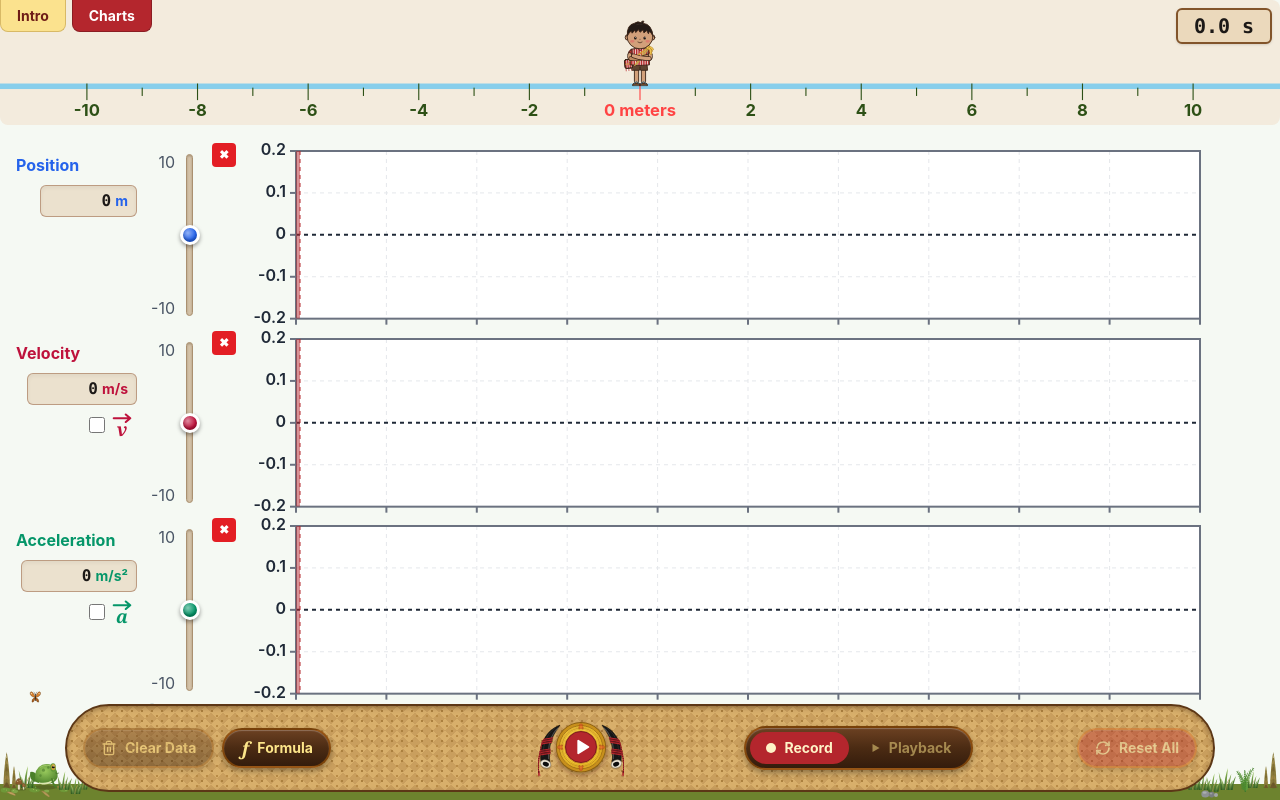
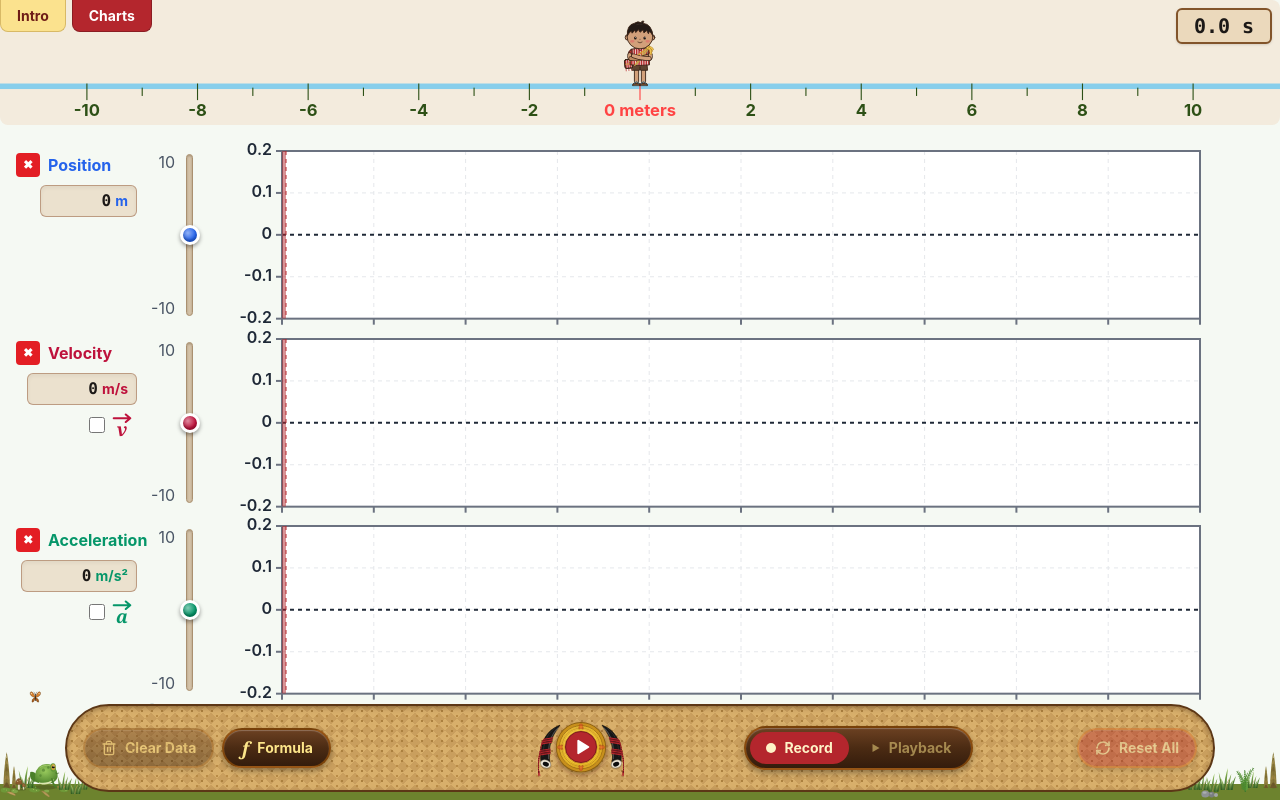
Before and after one commit to Sawla-1/pit-sim-motion-1d, a React (Vite) app: page / in a window 1280 px wide. Both pictures are taken after a click on the button "Charts". Built offline with nearby package versions, Linux system fonts and the light colour scheme.

Commit message:
Hide button beside the chart name on bigger screens

```diff
--- a/src/components/ChartControls.jsx
+++ b/src/components/ChartControls.jsx
@@ -151,6 +151,19 @@ export function ChartPanel({
     );
   }
 
+  // The hide button (✖). Drawn in two spots; CSS shows one: beside the chart's name on bigger
+  // screens (in line with the ⊕ buttons), or at the chart's top-left on phones held upright.
+  const hideButton = (where) => (
+    <button
+      type="button"
+      aria-label={`Hide ${label} chart`}
+      onClick={onHide}
+      className={`${where} absolute z-10 w-6 h-6 rounded bg-[#E31E24] text-white text-xs font-bold cursor-pointer`}
+    >
+      ✖
+    </button>
+  );
+
   return (
     // One row: input on the left, chart on the right (phones: input on top).
     // Phones: fixed chart heights. Tablets held upright: at least those heights, and the rows
@@ -172,20 +185,17 @@ export function ChartPanel({
       isLast ? "tablet-upright:flex-[1_0_216px]" : "tablet-upright:flex-[1_0_170px]"
     }`}>
       {/* Bottom row: 18px under the input, so its slider ends where the plot ends */}
-      <div className={`flex ${isBottom ? "sm:pb-[18px]" : ""}`}>{input}</div>
+      <div className={`relative flex ${isBottom ? "sm:pb-[18px]" : ""}`}>
+        {/* Bigger screens: beside the name (PhysicsInput leaves 32px for it, top 12px / short screens 6px) */}
+        {hideButton("hidden sm:block left-0 top-3 [@media(max-height:600px)]:top-1.5")}
+        {input}
+      </div>
       <div className={`relative flex-1 min-w-0 pt-0.5 pb-0.5 pr-12 max-lg:pr-14 ${
         isBottom ? "h-[172px] sm:h-auto" : "h-[126px] sm:h-auto"
       }`}>
-        {/* Hide button: top-left, beside the top y-axis number, outside the plot,
-            so it is not in the way of a finger dragging on the chart */}
-        <button
-          type="button"
-          aria-label={`Hide ${label} chart`}
-          onClick={onHide}
-          className="absolute top-0.5 left-0 z-10 w-6 h-6 rounded bg-[#E31E24] text-white text-xs font-bold cursor-pointer"
-        >
-          ✖
-        </button>
+        {/* Phones held upright: top-left of the chart, beside the top y-axis number (outside the
+            plot, so it is not in the way of a finger dragging on the chart) */}
+        {hideButton("sm:hidden top-0.5 left-0")}
         {scrubHint && <ScrubHint />}
         {/* Right edge: y pan + zoom pills (reset is inside the zoom pill).
             Bottom chart only: the time pills below, then one pill under both
--- a/src/components/PhysicsInput.jsx
+++ b/src/components/PhysicsInput.jsx
@@ -132,7 +132,8 @@ function PhysicsInput({ id, label, symbol, unit, value, min, max, color, disable
       <div className="w-[184px] shrink-0 hidden sm:flex gap-2.5 py-3 [@media(max-height:600px)]:py-1.5">
         {/* flex-1 + min-w-0: same width in every row, so all 3 sliders line up */}
         <div className="flex-1 min-w-0 flex flex-col items-start gap-2 [@media(max-height:600px)]:gap-1.5">
-          {nameLabel}
+          {/* pl-8: room for the chart's hide button (ChartPanel draws it there) */}
+          <div className="pl-8">{nameLabel}</div>
           <div className="self-end">{numberBox(id)}</div>
           {arrowToggle && <div className="self-end">{arrowToggle}</div>}
         </div>
--- a/src/components/SvgChart.jsx
+++ b/src/components/SvgChart.jsx
@@ -39,7 +39,7 @@ function SvgChart({ points, color, xMin, xMax, yMin, yMax, showXNumbers, label,
 
   // Layout: the plot rectangle is left..right, top..bottom
   const narrow = size.width < 500;
-  const left = narrow ? 74 : 84; // y numbers (up to "-9,999") and the hide button beside the top one; a fixed width so all 3 plots line up
+  const left = narrow ? 74 : 70; // y numbers (phones: and the hide button beside the top one, up to "-9,999"); a fixed width so all 3 plots line up
   const right = size.width - RIGHT;
   const top = TOP;
   const bottom = size.height - (showXNumbers ? 26 : 8);
```
